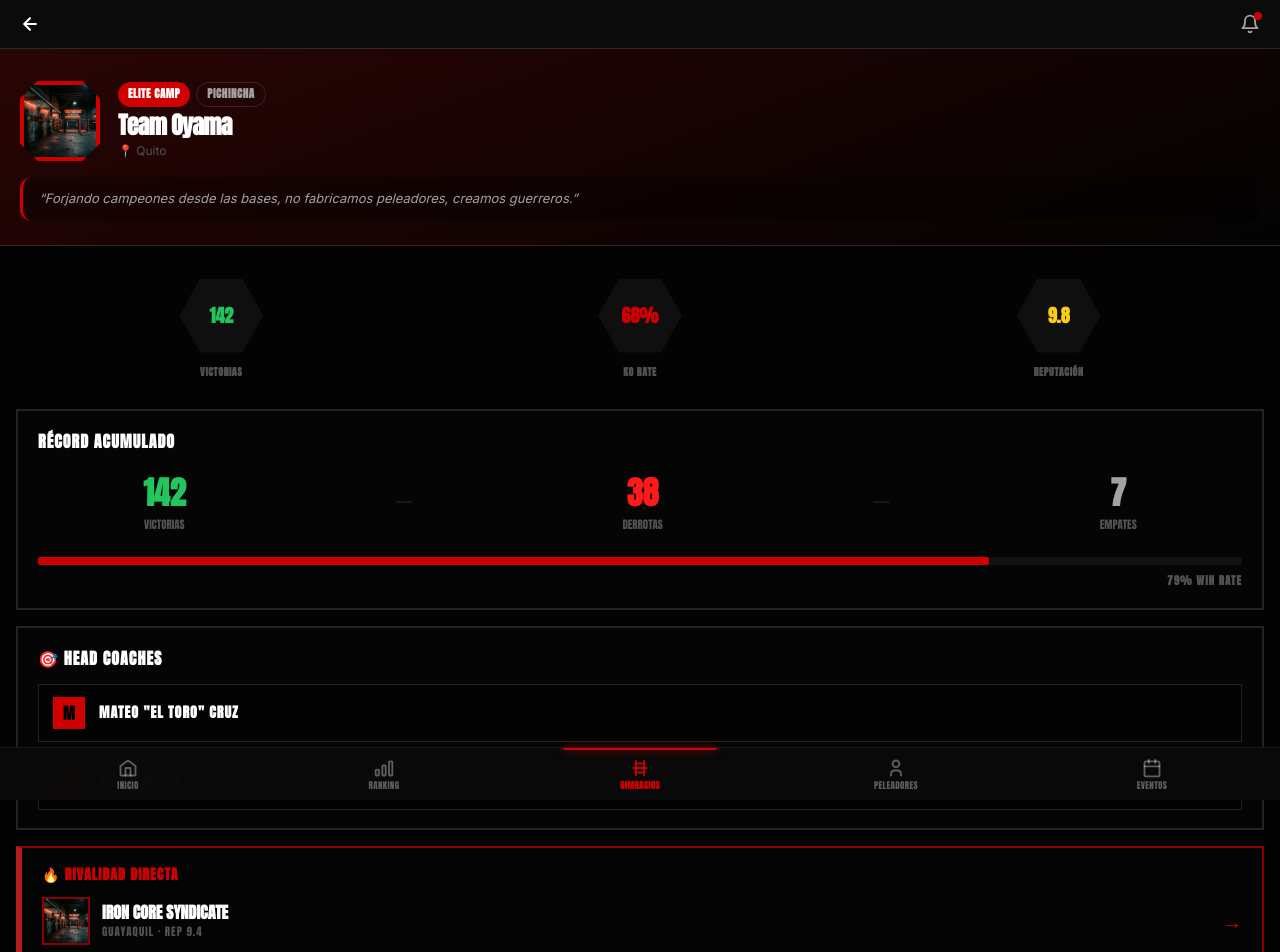
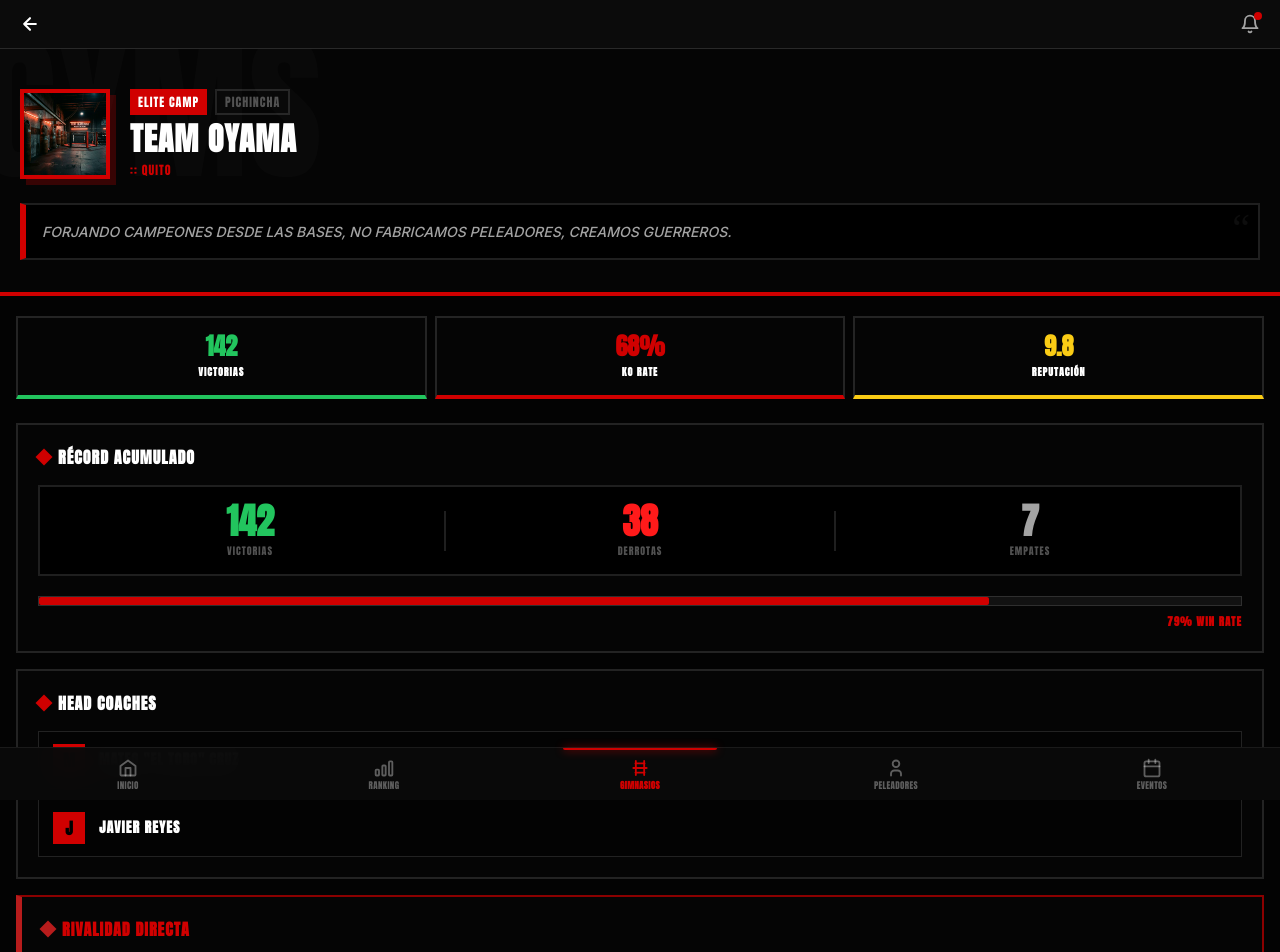
Before and after one commit to marcado993/mm-fight, a Next.js app: page /gyms/g1 in a window 1280 px wide. Shown: the top 952 px of the page. Built offline with nearby package versions, Linux system fonts and the light colour scheme.

Commit message:
style: remove emojis and enforce strict brutalism on detail pages

```diff
--- a/src/app/gyms/[id]/page.tsx
+++ b/src/app/gyms/[id]/page.tsx
@@ -26,84 +26,89 @@ export default function GymDetailPage() {
 
       {/* Hero */}
       <div style={{
-        position: "relative", overflow: "hidden", padding: "32px 20px 24px",
-        background: "linear-gradient(160deg, #2a0505 0%, #1a0303 40%, var(--color-bg) 100%)",
-        borderBottom: "1px solid var(--color-border)"
+        position: "relative", overflow: "hidden", padding: "40px 20px 32px",
+        background: "var(--neutral-900)",
+        borderBottom: "4px solid var(--color-primary)"
       }}>
-        <div style={{ display: "flex", gap: 18, alignItems: "center" }}>
+        {/* Background watermark */}
+        <div style={{ position: "absolute", top: -20, left: -20, fontSize: 160, fontFamily: "var(--font-display)", color: "rgba(255,255,255,0.02)", lineHeight: 1, pointerEvents: "none" }}>GYMS</div>
+
+        <div style={{ display: "flex", gap: 20, alignItems: "center", position: "relative", zIndex: 1 }}>
           <div style={{
-            width: 80, height: 80, flexShrink: 0, position: "relative", overflow: "hidden",
-            background: "var(--neutral-900)", border: "4px solid var(--color-primary)",
-            clipPath: "polygon(22% 0%, 78% 0%, 100% 22%, 100% 78%, 78% 100%, 22% 100%, 0% 78%, 0% 22%)",
+            width: 90, height: 90, flexShrink: 0, position: "relative", overflow: "hidden",
+            background: "black", border: "4px solid var(--color-primary)",
+            boxShadow: "6px 6px 0px rgba(255,0,0,0.2)",
           }}>
             <Image src="/gym-interior.png" alt="Gym" fill style={{ objectFit: "cover" }} />
           </div>
           <div>
-            <div style={{ display: "flex", gap: 6, marginBottom: 6, flexWrap: "wrap" }}>
-              <span className="badge badge-red">Elite Camp</span>
-              <span className="badge badge-outline">{gym.province}</span>
+            <div style={{ display: "flex", gap: 8, marginBottom: 8, flexWrap: "wrap" }}>
+              <span style={{ background: "var(--color-primary)", color: "white", padding: "4px 8px", fontFamily: "var(--font-display)", fontSize: 12, textTransform: "uppercase", letterSpacing: "1px" }}>ELITE CAMP</span>
+              <span style={{ border: "2px solid var(--color-border)", color: "var(--color-text-muted)", padding: "2px 8px", fontFamily: "var(--font-display)", fontSize: 12, textTransform: "uppercase", letterSpacing: "1px" }}>{gym.province}</span>
             </div>
-            <h1 style={{ fontFamily: "var(--font-display)", fontWeight: 900, fontSize: 24, lineHeight: 1.05, letterSpacing: "-0.03em" }}>{gym.name}</h1>
-            <div style={{ fontSize: 12, color: "var(--color-text-muted)", marginTop: 4 }}>📍 {gym.city}</div>
+            <h1 style={{ fontFamily: "var(--font-display)", fontWeight: 900, fontSize: 32, lineHeight: 1, letterSpacing: "1px", textTransform: "uppercase" }}>{gym.name}</h1>
+            <div style={{ fontSize: 12, color: "var(--color-primary)", marginTop: 6, fontFamily: "var(--font-display)", textTransform: "uppercase", letterSpacing: "1px" }}>:: {gym.city}</div>
           </div>
         </div>
-        <div style={{ marginTop: 16, padding: "12px 16px", background: "rgba(0,0,0,0.3)", borderRadius: 12, borderLeft: "3px solid var(--color-primary)" }}>
-          <p style={{ fontSize: 13, color: "var(--color-text-secondary)", fontStyle: "italic", lineHeight: 1.5 }}>&ldquo;{gym.tagline}&rdquo;</p>
+
+        <div style={{ marginTop: 24, padding: "16px", background: "black", border: "2px solid var(--color-border)", borderLeft: "6px solid var(--color-primary)", position: "relative", zIndex: 1 }}>
+          <span style={{ position: "absolute", top: 4, right: 8, fontSize: 40, fontFamily: "serif", color: "rgba(255,255,255,0.05)", lineHeight: 1 }}>&ldquo;</span>
+          <p style={{ fontSize: 14, color: "var(--color-text-secondary)", fontStyle: "italic", lineHeight: 1.5, fontFamily: "var(--font-body)", fontWeight: 500, textTransform: "uppercase" }}>{gym.tagline}</p>
         </div>
       </div>
 
       <main style={{ padding: "20px 16px" }}>
-        {/* Key stats — hex badges like reference image */}
-        <div style={{ display: "flex", justifyContent: "space-around", gap: 8, marginBottom: 20, padding: "10px 0" }}>
+        {/* Key stats */}
+        <div style={{ display: "grid", gridTemplateColumns: "1fr 1fr 1fr", gap: 8, marginBottom: 24 }}>
           {[
             { label: "Victorias", value: gym.totalWins, color: "var(--record-win)" },
             { label: "KO Rate", value: `${gym.koRate}%`, color: "var(--color-primary)" },
             { label: "Reputación", value: gym.reputationScore, color: "var(--yellow-500)" },
           ].map(({ label, value, color }) => (
-            <div key={label} style={{ textAlign: "center" }}>
-              <div style={{ position: "relative", width: 90, height: 80, margin: "0 auto 8px" }}>
-                {/* Hex outer border */}
-                <div style={{
-                  position: "absolute", inset: 0,
-                  clipPath: "polygon(25% 0%, 75% 0%, 100% 50%, 75% 100%, 25% 100%, 0% 50%)",
-                  background: color + "40"
-                }} />
-                {/* Hex inner */}
-                <div style={{
-                  position: "absolute", inset: 3,
-                  clipPath: "polygon(25% 0%, 75% 0%, 100% 50%, 75% 100%, 25% 100%, 0% 50%)",
-                  background: "var(--color-surface-raised)",
-                  display: "flex", alignItems: "center", justifyContent: "center"
-                }}>
-                  <span style={{ fontFamily: "var(--font-display)", fontWeight: 900, fontSize: 18, color, lineHeight: 1 }}>{value}</span>
-                </div>
-              </div>
-              <div style={{ fontSize: 10, color: "var(--color-text-muted)", fontFamily: "var(--font-display)", fontWeight: 700, textTransform: "uppercase", letterSpacing: "0.06em" }}>{label}</div>
+            <div key={label} style={{ padding: "16px 8px", background: "var(--neutral-900)", border: "2px solid var(--color-border)", borderBottom: `4px solid ${color}`, textAlign: "center" }}>
+              <div style={{ fontFamily: "var(--font-display)", fontWeight: 900, fontSize: 24, color, lineHeight: 1, marginBottom: 6 }}>{value}</div>
+              <div style={{ fontSize: 10, color: "white", fontFamily: "var(--font-display)", fontWeight: 700, textTransform: "uppercase", letterSpacing: "1px" }}>{label}</div>
             </div>
           ))}
         </div>
 
         {/* Record */}
-        <div style={{ padding: "18px 20px", background: "var(--neutral-900)", border: "2px solid var(--color-border)", marginBottom: 16 }}>
-          <div style={{ fontFamily: "var(--font-display)", fontSize: 16, fontWeight: 900, textTransform: "uppercase", letterSpacing: "1px", marginBottom: 16 }}>RÉCORD ACUMULADO</div>
-          <div style={{ display: "flex", justifyContent: "space-around", textAlign: "center" }}>
-            <div><div style={{ fontFamily: "var(--font-display)", fontWeight: 900, fontSize: 32, color: "var(--record-win)" }}>{gym.totalWins}</div><div style={{ fontSize: 11, color: "var(--color-text-muted)", fontFamily: "var(--font-display)", textTransform: "uppercase" }}>VICTORIAS</div></div>
-            <div style={{ display: "flex", alignItems: "center", color: "var(--color-border)" }}>—</div>
-            <div><div style={{ fontFamily: "var(--font-display)", fontWeight: 900, fontSize: 32, color: "var(--record-loss)" }}>{gym.totalLosses}</div><div style={{ fontSize: 11, color: "var(--color-text-muted)", fontFamily: "var(--font-display)", textTransform: "uppercase" }}>DERROTAS</div></div>
-            <div style={{ display: "flex", alignItems: "center", color: "var(--color-border)" }}>—</div>
-            <div><div style={{ fontFamily: "var(--font-display)", fontWeight: 900, fontSize: 32, color: "var(--record-draw)" }}>{gym.totalDraws}</div><div style={{ fontSize: 11, color: "var(--color-text-muted)", fontFamily: "var(--font-display)", textTransform: "uppercase" }}>EMPATES</div></div>
+        <div style={{ padding: "20px 20px", background: "var(--neutral-900)", border: "2px solid var(--color-border)", marginBottom: 16 }}>
+          <div style={{ display: "flex", alignItems: "center", gap: 8, marginBottom: 16 }}>
+             <div style={{ width: 12, height: 12, background: "var(--color-primary)", transform: "rotate(45deg)" }} />
+             <div style={{ fontFamily: "var(--font-display)", fontSize: 16, fontWeight: 900, textTransform: "uppercase", letterSpacing: "1px", color: "white" }}>RÉCORD ACUMULADO</div>
           </div>
-          <div style={{ marginTop: 24 }}>
-            <div className="progress-bar" style={{ height: 8, background: "rgba(255,255,255,0.05)" }}>
+
+          <div style={{ display: "flex", justifyContent: "space-between", alignItems: "center", background: "black", border: "2px solid var(--color-border)", padding: "16px" }}>
+            <div style={{ textAlign: "center", flex: 1 }}>
+               <div style={{ fontFamily: "var(--font-display)", fontWeight: 900, fontSize: 36, color: "var(--record-win)", lineHeight: 1 }}>{gym.totalWins}</div>
+               <div style={{ fontSize: 10, color: "var(--color-text-muted)", fontFamily: "var(--font-display)", textTransform: "uppercase", letterSpacing: "1px", marginTop: 4 }}>VICTORIAS</div>
+            </div>
+            <div style={{ width: 2, height: 40, background: "var(--color-border)" }} />
+            <div style={{ textAlign: "center", flex: 1 }}>
+               <div style={{ fontFamily: "var(--font-display)", fontWeight: 900, fontSize: 36, color: "var(--record-loss)", lineHeight: 1 }}>{gym.totalLosses}</div>
+               <div style={{ fontSize: 10, color: "var(--color-text-muted)", fontFamily: "var(--font-display)", textTransform: "uppercase", letterSpacing: "1px", marginTop: 4 }}>DERROTAS</div>
+            </div>
+            <div style={{ width: 2, height: 40, background: "var(--color-border)" }} />
+            <div style={{ textAlign: "center", flex: 1 }}>
+               <div style={{ fontFamily: "var(--font-display)", fontWeight: 900, fontSize: 36, color: "var(--record-draw)", lineHeight: 1 }}>{gym.totalDraws}</div>
+               <div style={{ fontSize: 10, color: "var(--color-text-muted)", fontFamily: "var(--font-display)", textTransform: "uppercase", letterSpacing: "1px", marginTop: 4 }}>EMPATES</div>
+            </div>
+          </div>
+          <div style={{ marginTop: 20 }}>
+            <div className="progress-bar" style={{ height: 10, background: "rgba(255,255,255,0.05)", border: "1px solid var(--color-border)", borderRadius: 0 }}>
               <div className="progress-fill" style={{ width: `${winRate}%`, background: "var(--color-primary)" }} />
             </div>
-            <div style={{ fontSize: 11, color: "var(--color-text-muted)", marginTop: 8, textAlign: "right", fontFamily: "var(--font-display)", fontWeight: 600, letterSpacing: "1px" }}>{winRate}% WIN RATE</div>
+            <div style={{ fontSize: 11, color: "var(--color-primary)", marginTop: 8, textAlign: "right", fontFamily: "var(--font-display)", fontWeight: 900, letterSpacing: "1px" }}>{winRate}% WIN RATE</div>
           </div>
         </div>
 
         {/* Coaches */}
-        <div style={{ padding: "18px 20px", background: "var(--neutral-900)", border: "2px solid var(--color-border)", marginBottom: 16 }}>
-          <div style={{ fontFamily: "var(--font-display)", fontSize: 16, fontWeight: 900, textTransform: "uppercase", letterSpacing: "1px", marginBottom: 14 }}>🎯 HEAD COACHES</div>
+        <div style={{ padding: "20px 20px", background: "var(--neutral-900)", border: "2px solid var(--color-border)", marginBottom: 16 }}>
+          <div style={{ display: "flex", alignItems: "center", gap: 8, marginBottom: 16 }}>
+             <div style={{ width: 12, height: 12, background: "var(--color-primary)", transform: "rotate(45deg)" }} />
+             <div style={{ fontFamily: "var(--font-display)", fontSize: 16, fontWeight: 900, textTransform: "uppercase", letterSpacing: "1px", color: "white" }}>HEAD COACHES</div>
+          </div>
           <div style={{ display: "flex", flexDirection: "column", gap: 10 }}>
             {gym.coaches.map((coach, i) => (
               <div key={i} style={{ padding: "12px 14px", background: "var(--color-bg)", border: "1px solid var(--color-border)", display: "flex", alignItems: "center", gap: 14 }}>
@@ -116,24 +121,30 @@ export default function GymDetailPage() {
 
         {/* Rivalry */}
         {rivalGym && (
-          <div style={{ padding: "16px 20px", background: "var(--color-surface)", border: "2px solid var(--red-700)", borderLeft: "6px solid var(--red-600)", marginBottom: 16 }}>
-            <div style={{ fontFamily: "var(--font-display)", fontWeight: 900, fontSize: 14, textTransform: "uppercase", letterSpacing: "1px", color: "var(--red-500)", marginBottom: 12 }}>🔥 RIVALIDAD DIRECTA</div>
-            <Link href={`/gyms/${rivalGym.id}`} style={{ textDecoration: "none", display: "flex", alignItems: "center", gap: 12 }}>
-              <div style={{ width: 48, height: 48, background: "black", border: "2px solid var(--red-700)", display: "flex", alignItems: "center", justifyContent: "center", position: "relative", overflow: "hidden", flexShrink: 0 }}>
+          <div style={{ padding: "20px", background: "var(--color-surface)", border: "2px solid var(--red-700)", borderLeft: "6px solid var(--red-600)", marginBottom: 16 }}>
+            <div style={{ display: "flex", alignItems: "center", gap: 8, marginBottom: 12 }}>
+               <div style={{ width: 12, height: 12, background: "var(--red-600)", transform: "rotate(45deg)" }} />
+               <div style={{ fontFamily: "var(--font-display)", fontWeight: 900, fontSize: 16, textTransform: "uppercase", letterSpacing: "1px", color: "var(--red-500)" }}>RIVALIDAD DIRECTA</div>
+            </div>
+            <Link href={`/gyms/${rivalGym.id}`} style={{ textDecoration: "none", display: "flex", alignItems: "center", gap: 16, background: "black", padding: "12px", border: "1px solid var(--color-border)" }}>
+              <div style={{ width: 48, height: 48, background: "var(--neutral-900)", border: "2px solid var(--red-700)", display: "flex", alignItems: "center", justifyContent: "center", position: "relative", overflow: "hidden", flexShrink: 0 }}>
                  <Image src="/gym-interior.png" alt={rivalGym.name} fill style={{ objectFit: "cover" }} />
               </div>
               <div style={{ flex: 1 }}>
-                <div style={{ fontFamily: "var(--font-display)", fontWeight: 900, fontSize: 16, color: "white", textTransform: "uppercase" }}>{rivalGym.name}</div>
-                <div style={{ fontSize: 11, color: "var(--color-text-muted)", fontFamily: "var(--font-display)", textTransform: "uppercase", letterSpacing: "1px" }}>{rivalGym.city} · REP {rivalGym.reputationScore}</div>
+                <div style={{ fontFamily: "var(--font-display)", fontWeight: 900, fontSize: 18, color: "white", textTransform: "uppercase", letterSpacing: "1px", lineHeight: 1.1 }}>{rivalGym.name}</div>
+                <div style={{ fontSize: 11, color: "var(--color-text-muted)", fontFamily: "var(--font-display)", textTransform: "uppercase", letterSpacing: "2px", marginTop: 4 }}>{rivalGym.city} · REP {rivalGym.reputationScore}</div>
               </div>
-              <div style={{ color: "var(--color-primary)", fontFamily: "var(--font-display)", fontSize: 20 }}>→</div>
+              <div style={{ color: "var(--color-primary)", fontFamily: "var(--font-display)", fontSize: 24, paddingRight: 8 }}>→</div>
             </Link>
           </div>
         )}
 
         {/* Roster */}
-        <div style={{ fontFamily: "var(--font-display)", fontWeight: 800, fontSize: 16, textTransform: "uppercase", letterSpacing: "0.04em", marginBottom: 12 }}>
-          Active Roster · <span style={{ color: "var(--color-primary)" }}>{roster.length}</span>
+        <div style={{ display: "flex", alignItems: "center", gap: 8, marginBottom: 16 }}>
+           <div style={{ width: 12, height: 12, background: "var(--color-primary)", transform: "rotate(45deg)" }} />
+           <div style={{ fontFamily: "var(--font-display)", fontSize: 16, fontWeight: 900, textTransform: "uppercase", letterSpacing: "1px", color: "white" }}>
+             ACTIVE ROSTER <span style={{ color: "var(--color-primary)", marginLeft: 8 }}>:: {roster.length}</span>
+           </div>
         </div>
         <div style={{ display: "flex", flexDirection: "column", gap: 10 }}>
           {roster.map(f => <FighterCard key={f.id} fighter={f} compact />)}
@@ -143,10 +154,11 @@ export default function GymDetailPage() {
         </div>
 
         {/* CTA */}
-        <div style={{ marginTop: 16 }}>
+        <div style={{ marginTop: 24, display: "grid", gridTemplateColumns: "1fr" }}>
           <Link href="/matchmaking" style={{ textDecoration: "none" }}>
-            <button className="btn-primary" style={{ width: "100%", display: "flex", alignItems: "center", justifyContent: "center", gap: 8 }}>
-              🥊 Retar al Gym
+            <button className="btn-primary hover-lift" style={{ width: "100%", padding: "18px", fontSize: 16, border: "2px solid var(--color-primary)", background: "var(--color-primary)", color: "white", display: "flex", alignItems: "center", justifyContent: "center", gap: 10, textTransform: "uppercase", fontFamily: "var(--font-display)", letterSpacing: "1px" }}>
+              <div style={{ width: 12, height: 12, background: "white", transform: "rotate(45deg)" }} />
+              RETAR AL GYM
             </button>
           </Link>
         </div>
```
